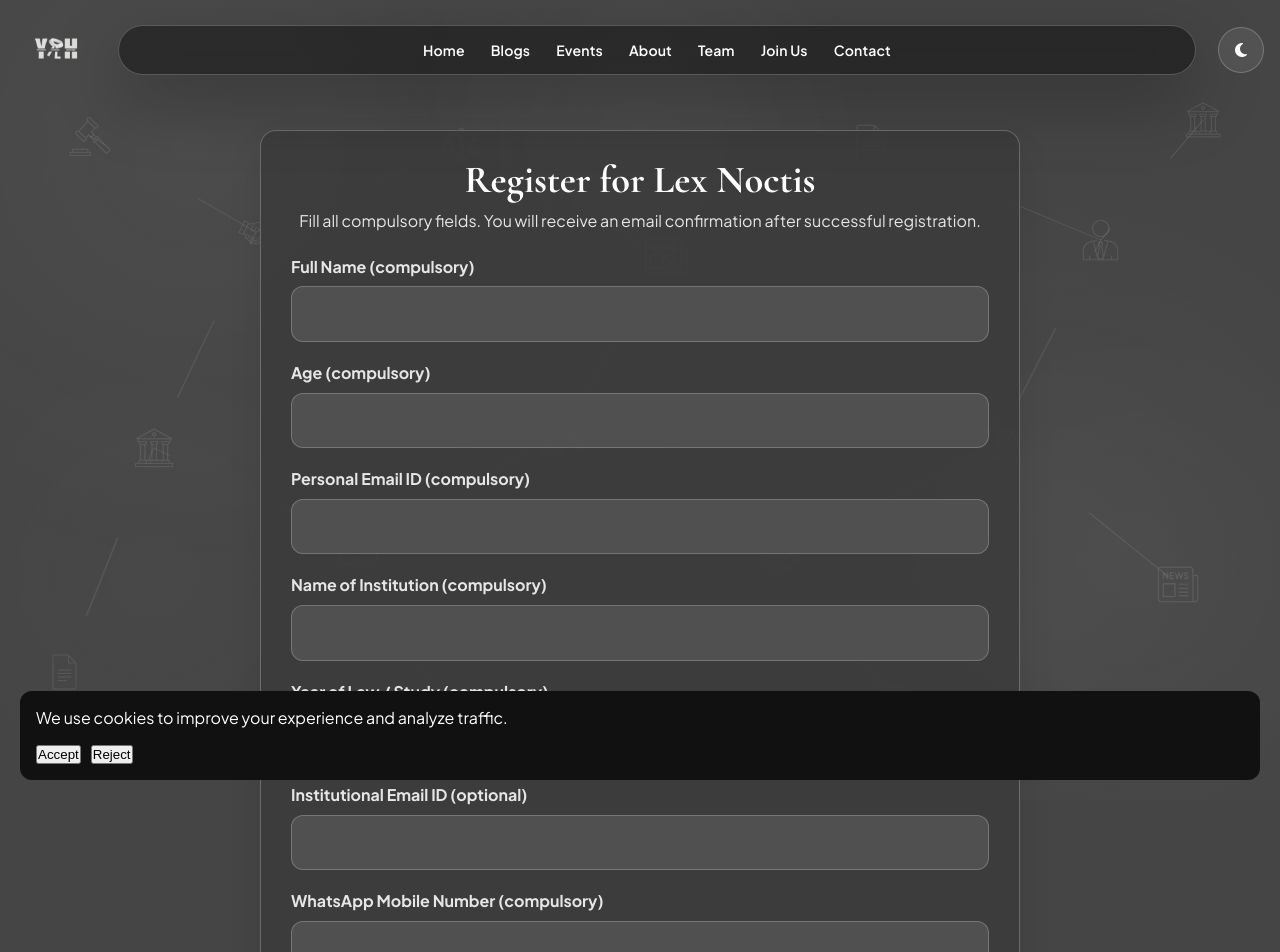
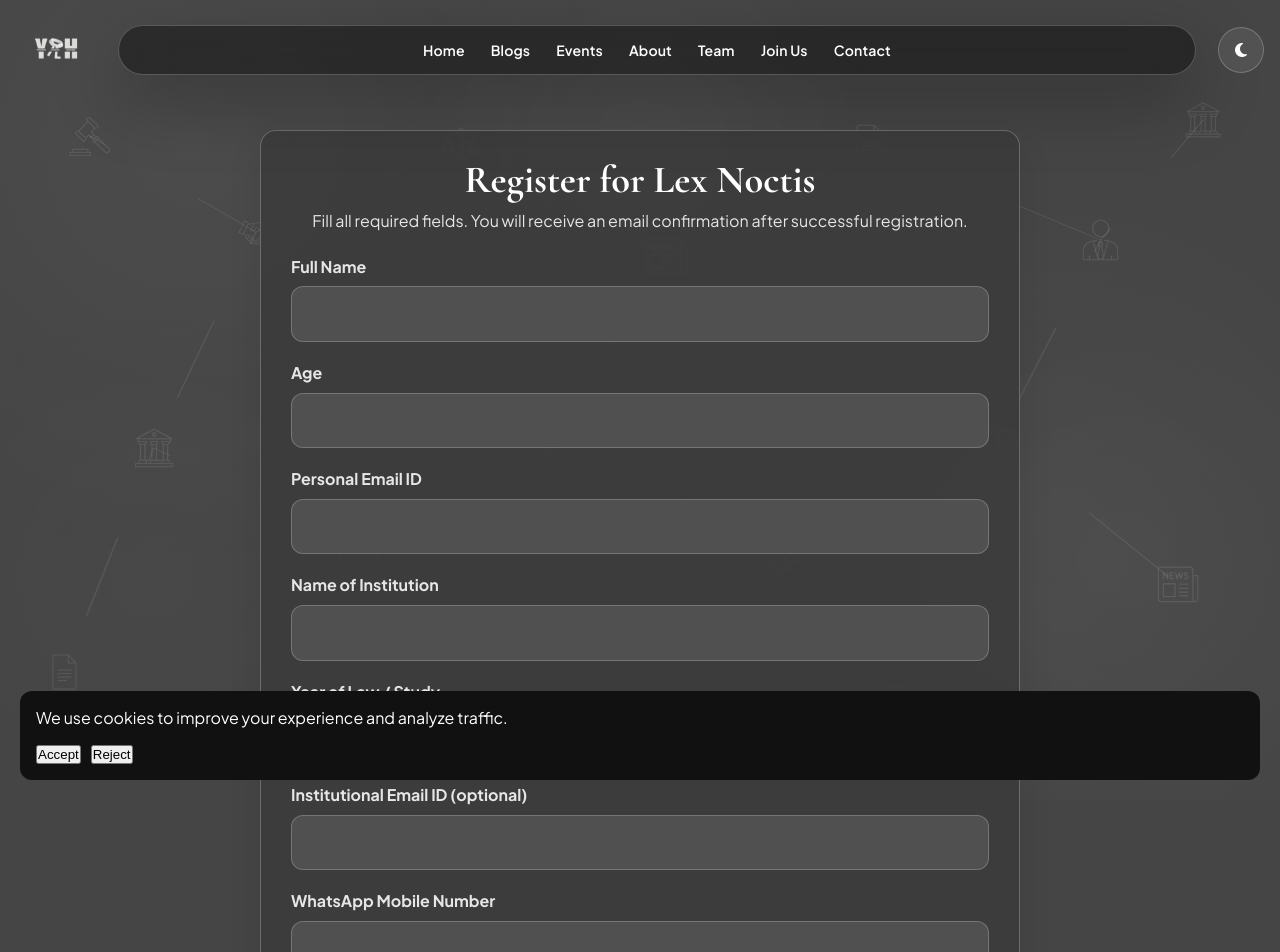
Before and after one commit to TejTalin/young-legal-house, a Next.js app: page /events/register in a window 1280 px wide. Shown: the top 952 px of the page. Built offline with nearby package versions, Linux system fonts and the light colour scheme.

Commit message:
Add files via upload

```diff
--- a/components/EventRegistrationForm.jsx
+++ b/components/EventRegistrationForm.jsx
@@ -56,32 +56,32 @@ export default function EventRegistrationForm() {
           Register for Lex Noctis
         </h1>
         <p style={{ color: 'var(--grey-text)', marginBottom: '20px', textAlign: 'center' }}>
-          Fill all compulsory fields. You will receive an email confirmation after successful registration.
+          Fill all required fields. You will receive an email confirmation after successful registration.
         </p>
 
         <form onSubmit={handleSubmit}>
           <div className="form-group">
-            <label className="form-label">Full Name (compulsory)</label>
+            <label className="form-label">Full Name</label>
             <input name="fullName" type="text" className="form-input" required />
           </div>
 
           <div className="form-group">
-            <label className="form-label">Age (compulsory)</label>
+            <label className="form-label">Age</label>
             <input name="age" type="number" min="15" max="80" className="form-input" required />
           </div>
 
           <div className="form-group">
-            <label className="form-label">Personal Email ID (compulsory)</label>
+            <label className="form-label">Personal Email ID</label>
             <input name="personalEmail" type="email" className="form-input" required />
           </div>
 
           <div className="form-group">
-            <label className="form-label">Name of Institution (compulsory)</label>
+            <label className="form-label">Name of Institution</label>
             <input name="institution" type="text" className="form-input" required />
           </div>
 
           <div className="form-group">
-            <label className="form-label">Year of Law / Study (compulsory)</label>
+            <label className="form-label">Year of Law / Study</label>
             <select name="yearOfStudy" className="form-select" required defaultValue="">
               <option value="" disabled>Select year</option>
               {YEAR_OPTIONS.map((year) => (
@@ -96,7 +96,7 @@ export default function EventRegistrationForm() {
           </div>
 
           <div className="form-group">
-            <label className="form-label">WhatsApp Mobile Number (compulsory)</label>
+            <label className="form-label">WhatsApp Mobile Number</label>
             <input name="phone" type="tel" className="form-input" required />
           </div>
 
@@ -116,7 +116,7 @@ export default function EventRegistrationForm() {
           </div>
 
           <div className="form-group">
-            <label className="form-label">Payment QR Screenshot (compulsory)</label>
+            <label className="form-label">Payment QR Screenshot</label>
             <input name="paymentScreenshot" type="file" accept="image/*,.pdf" className="form-input" required />
             <p className="word-count-indicator" style={{ marginTop: '8px' }}>Accepted: image/PDF up to 8MB</p>
           </div>
```
